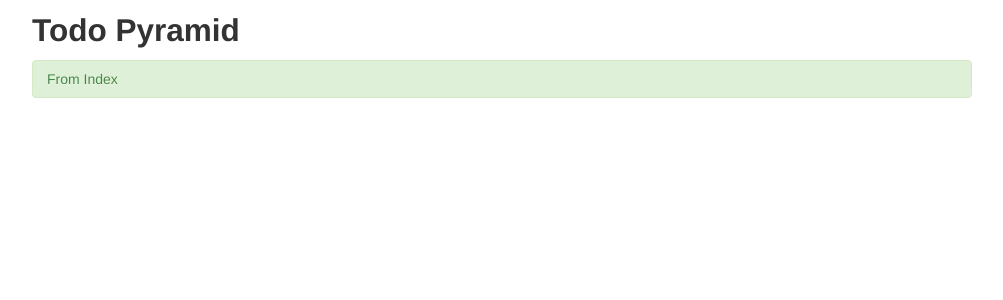
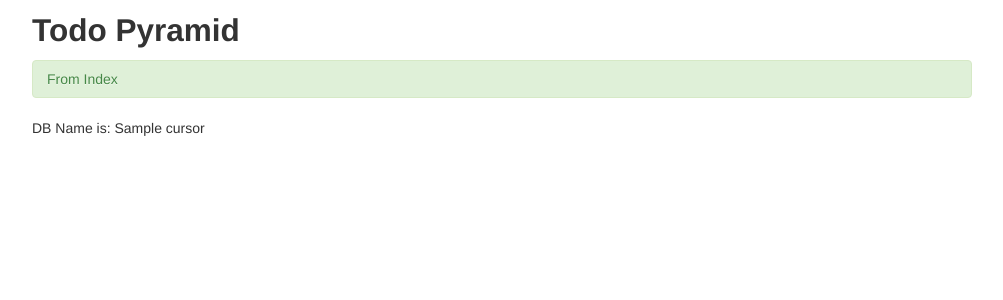
Before and after one commit to marioidival/pyramid_todo_half, a Python web app: template todopyramid/templates/index.jinja2 in a window 1280 px wide. Shown: the top 300 px of the page, without its empty margins (138-1141 px from the left). Run offline with Jinja, Linux system fonts and the light colour scheme; the template is opened without the code that fills it: most values are stand-ins (such as "Sample title", 1, 10 or a date in 2020).

Commit message:
show db name in template

```diff
--- a/todopyramid/templates/index.jinja2
+++ b/todopyramid/templates/index.jinja2
@@ -5,5 +5,6 @@
   <div class='alert alert-success'>
     From Index
   </div>
+  DB Name is: {{ cursor.name }}
 
 {% endblock %}
--- a/todopyramid/views.py
+++ b/todopyramid/views.py
@@ -5,4 +5,5 @@ _ = TranslationStringFactory('todopyramid')
 
 @view_config(route_name='index', renderer='todopyramid:templates/index.jinja2')
 def index(request):
-    return {}
+    db = request.db
+    return {'cursor': db}
```
